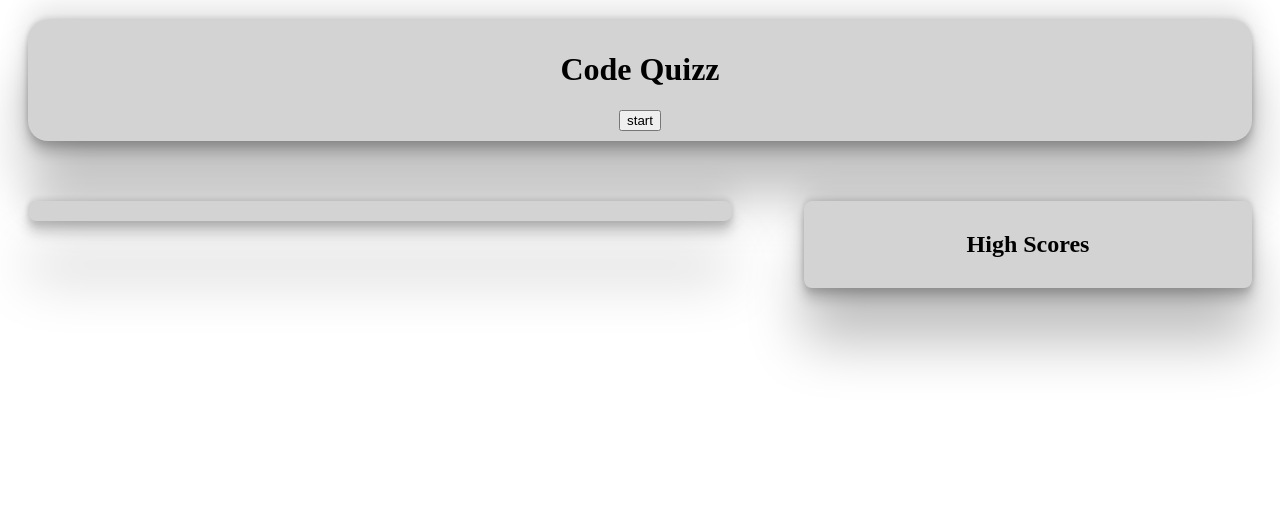
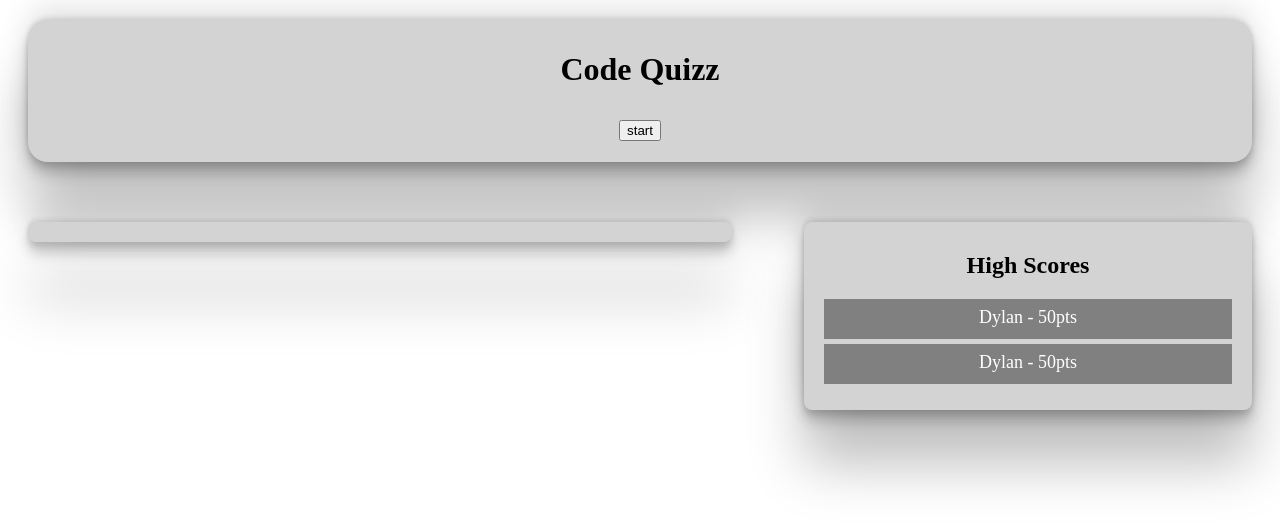
Before and after one commit to Dylancouzon/Code-Quizz, a plain HTML site: page index.html in a window 1280 px wide. Drawn offline with Linux system fonts and the light colour scheme.

Commit message:
add timer

```diff
--- a/assets/css/style.css
+++ b/assets/css/style.css
@@ -3,17 +3,22 @@
 }
 
 /* Header container  */
-.header {
+header {
   background-color:	lightgray;
   border-radius: 20px;
   box-shadow: rgba(0, 0, 0, 0.25) 0px 54px 55px, rgba(0, 0, 0, 0.12) 0px -12px 30px, rgba(0, 0, 0, 0.12) 0px 4px 6px, rgba(0, 0, 0, 0.17) 0px 12px 13px, rgba(0, 0, 0, 0.09) 0px -3px 5px;
   margin: 20px 20px;
-  padding: 10px;
+  padding: 10px 0px 20px 0px;
   text-align: center;
 }
 
+#timer{
+  font-size: 28px;
+  font-weight: bold;
+}
+
 /* Question containers */
-.quizz {
+section {
   text-align: center;
   background-color:	lightgray;
   border-radius: 8px;
@@ -25,7 +30,7 @@
 }
 
 /* High scores  */
-.scores {
+aside {
   text-align: center;
   background-color:	lightgray;
   border-radius: 8px;
@@ -35,3 +40,19 @@
   width: 35vw;
   float: right;
 }
+
+/* Scores */
+ul {
+  list-style-type: none;
+  padding: 0 10px 0 10px;
+}
+
+li {
+  height: 40px;
+  margin-top: 5px;
+  margin-bottom: 5px;
+  padding: 8px;
+  background-color:  grey;
+  color: white;
+  font-size: 18px;
+}
--- a/assets/js/script.js
+++ b/assets/js/script.js
@@ -1,5 +1,20 @@
 var startButton = document.querySelector("#start");
+var timerBox = document.getElementById("timer");
+var time = 31;
+
+
 
 startButton.addEventListener("click", function(event) {
+  // Timer
+  var timer = setInterval(function(answer){
+    timerBox.innerHTML = "";
+    time--;
+    timerBox.textContent = time + " seconds left.";
+
+    if(time === 0){
+      clearInterval(timer);
+      timerBox.innerHTML = "Game Over <button id='enterScore'>Enter Score</button>";
+    }
+  }, 1000);
 
 });
--- a/index.html
+++ b/index.html
@@ -8,16 +8,30 @@
     <title>Word game</title>
   </head>
   <body>
-    <div class="header">
+    <!-- Header -->
+    <header>
       <h1>Code Quizz</h1>
-      <button id="start">start</button>
-    </div>
-    <div class="quizz">
-    </div>
+      <div id="timer">
+        <button id="start">start</button>
+      </div>
+    </header>
 
-    <div class="scores">
+    <!-- Main  -->
+    <section>
+    </section>
+
+    <!-- Scores  -->
+    <aside>
       <h2>High Scores</h2>
-    </div>
+      <ul class="Scorelist">
+        <li>
+          Dylan - 50pts
+        </li>
+        <li>
+          Dylan - 50pts
+        </li>
+      </ul>
+    </aside>
 
     <script src="./assets/js/script.js"></script>
   </body>
```
